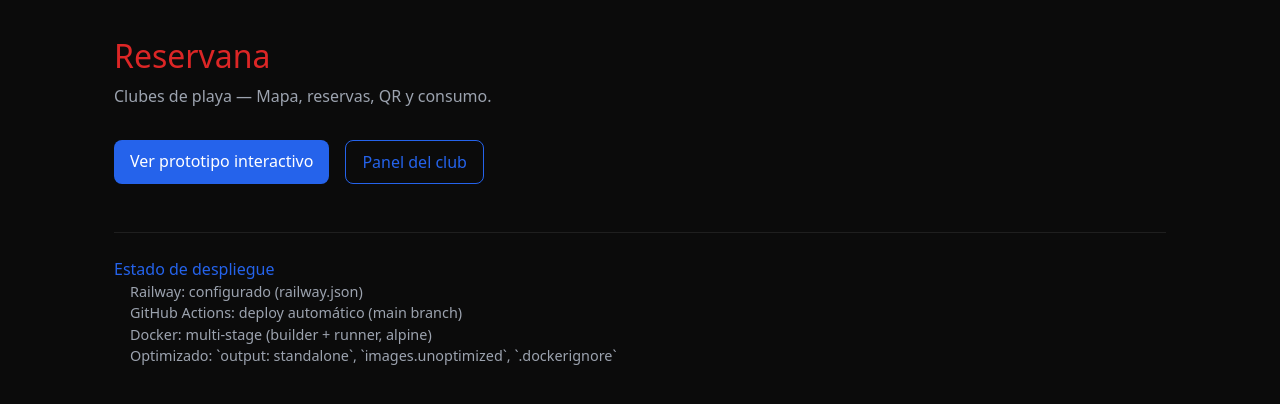
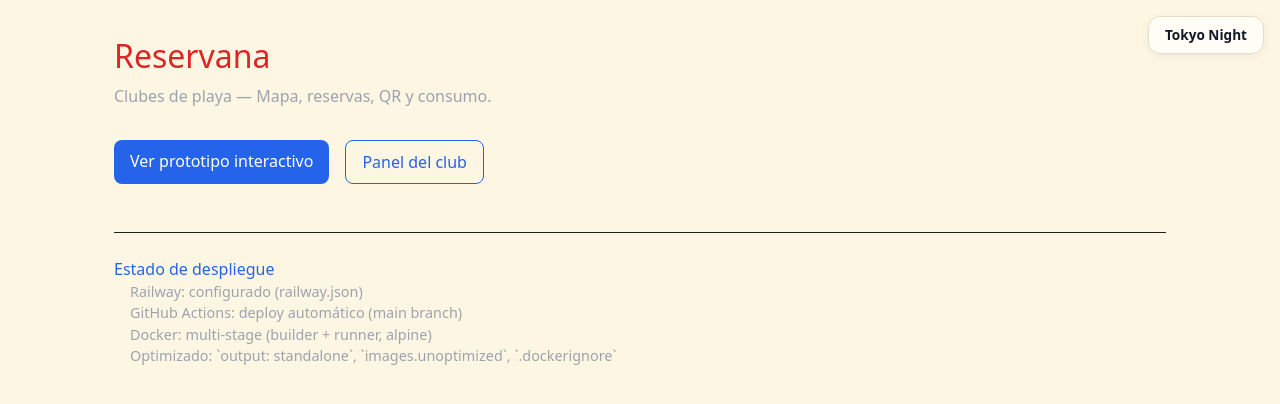
Before and after one commit to ReservacionDirecta/reservana, a Next.js app: page / in a window 1280 px wide. Shown: the top 404 px of the page. Built offline with nearby package versions, Linux system fonts and the light colour scheme.

Commit message:
feat: HeroUI integrado (Solaris Light + Tokyo Night toggle), Next 16.3.6 limpio, build PASS

```diff
--- a/app/components/AreaCard.tsx
+++ b/app/components/AreaCard.tsx
@@ -1,38 +1,6 @@
 import { BeachArea } from '../models/beach';
-interface AreaCardProps {
-  area: BeachArea;
-  onSelect: (areaId: string | number) => void;
-  status: 'libre' | 'reservada' | 'ocupada' | 'consumiendo';
-  selected?: boolean;
+interface P { area: BeachArea; onSelect: (id: string|number)=>void; status: 'libre'|'reservada'|'ocupada'|'consumiendo'; selected?: boolean; }
+export default function AreaCard({ area, onSelect, status, selected=false }: P) {
+  const s = { libre:{t:'Libre',c:'#22c55e'}, reservada:{t:'Reservada',c:'#eab308'}, ocupada:{t:'Ocupada',c:'#dc2626'}, consumiendo:{t:'Consumiendo',c:'#2563eb'} }[status];
+  return <button onClick={()=>onSelect(area.id)} style={{border:selected?'2px solid #eab308':'1px solid #1f1f1f', background:'#111', borderRadius:'0.75rem', padding:'0.6rem', textAlign:'center', cursor:'pointer', minWidth:'110px'}} aria-label={"A-"+String(area.id)}><span style={{fontWeight:700,fontSize:'0.85rem'}}>A-{area.id}</span></button>;
 }
-export default function AreaCard({ area, onSelect, status, selected = false }: AreaCardProps) {
-  const statusMap = {
-    libre: { text: 'Libre', color: '#22c55e', bg: '#052e16' },
-    reservada: { text: 'Reservada', color: '#eab308', bg: '#422006' },
-    ocupada: { text: 'Ocupada', color: '#dc2626', bg: '#450a0a' },
-    consumiendo: { text: 'Consumiendo', color: '#2563eb', bg: '#0a1c36' },
-  };
-  const s = statusMap[status];
-  const metaParts: string[] = [];
-  metaParts.push(area.type);
-  if (area.meta?.vista_mar) metaParts.push('Vista mar');
-  if (area.meta?.sombra) metaParts.push('Sombra');
-  return (
-    <button
-      onClick={() => onSelect(area.id)}
-      aria-label={`Área ${area.id}`}
-      style={{
-        display: 'flex', flexDirection: 'column', alignItems: 'center', textAlign: 'center',
-        gap: '0.35rem', padding: '0.6rem', borderRadius: '0.75rem',
-        border: selected ? '2px solid #eab308' : '1px solid #1f1f1f',
-        background: '#111', color: '#f4f4f4', cursor: 'pointer',
-        transition: 'transform 0.1s ease, border-color 0.2s, box-shadow 0.2s',
-        boxShadow: selected ? '0 0 0 2px #eab308' : 'none', minWidth: '110px',
-      }}
-    >
-      <span style={{ fontWeight: 700, fontSize: '0.85rem' }}>A-{area.id}</span>
-      <span style={{ fontSize: '0.7rem', color: '#9ca3af' }}>{metaParts.join(' · ')}</span>
-      <span style={{ display: 'inline-block', fontSize: '0.65rem', padding: '0.1rem 0.35rem', borderRadius: '0.25rem', marginTop: '0.15rem', background: s.bg, color: s.color, fontWeight: 600 }}>{s.text}</span>
-    </button>
-  );
-}
--- a/app/components/ConsumptionPanel.tsx
+++ b/app/components/ConsumptionPanel.tsx
@@ -1,29 +1,5 @@
 import { BeachConsumption } from '../models/consumption';
-interface ConsumptionPanelProps {
-  consumption: BeachConsumption[];
-  onAdd: (product: string) => void;
+interface P { consumption: BeachConsumption[]; onAdd: (product:string)=>void; }
+export default function ConsumptionPanel({ consumption, onAdd }: P) {
+  return <div style={{background:'#1a1a1a',borderRadius:'1rem',padding:'1.25rem',border:'1px solid #1f1f1f'}}><h3 style={{color:'#dc2626',margin:'0 0 .75rem',fontSize:'1.1rem'}}>Consumo</h3>{consumption.length===0?<p style={{color:'#9ca3af',fontSize:'.85rem',margin:'.5rem 0 1rem'}}>No hay consumos registrados.</p>:<ul style={{listStyle:'none',padding:0,margin:0,color:'#9ca3af',fontSize:'.85rem',lineHeight:1.6}}>{consumption.map(item=><li key={`${item.id}-${item.producto}`} style={{display:'flex',justifyContent:'space-between',borderBottom:'1px solid #2a2a2a',padding:'.35rem 0'}}><span>{item.producto}</span><span style={{color:'#e5e7eb'}}>{item.cantidad} x ${item.precio}</span></li>)}</ul>}<div style={{display:'flex',gap:'.5rem',marginTop:'1rem',flexWrap:'wrap'}}>{['Cerveza','Agua','Plato playa'].map(p=><button key={p} onClick={()=>onAdd(p)} style={{padding:'.35rem .75rem',borderRadius:'.375rem',border:'1px solid #2563eb',background:'#1a1a1a',color:'#2563eb',fontSize:'.8rem',cursor:'pointer'}}>+ {p}</button>)}</div></div>;
 }
-export default function ConsumptionPanel({ consumption, onAdd }: ConsumptionPanelProps) {
-  return (
-    <div style={{ background: '#1a1a1a', borderRadius: '1rem', padding: '1.25rem', border: '1px solid #1f1f1f' }}>
-      <h3 style={{ color: '#dc2626', margin: '0 0 .75rem', fontSize: '1.1rem' }}>Consumo</h3>
-      {consumption.length === 0 ? (
-        <p style={{ color: '#9ca3af', fontSize: '.85rem', margin: '.5rem 0 1rem' }}>No hay consumos registrados.</p>
-      ) : (
-        <ul style={{ listStyle: 'none', padding: 0, margin: 0, color: '#9ca3af', fontSize: '.85rem', lineHeight: 1.6 }}>
-          {consumption.map((item) => (
-            <li key={`${item.id}-${item.producto}`} style={{ display: 'flex', justifyContent: 'space-between', borderBottom: '1px solid #2a2a2a', padding: '.35rem 0' }}>
-              <span>{item.producto}</span>
-              <span style={{ color: '#e5e7eb' }}>{item.cantidad} x ${item.precio}</span>
-            </li>
-          ))}
-        </ul>
-      )}
-      <div style={{ display: 'flex', gap: '.5rem', marginTop: '1rem', flexWrap: 'wrap' }}>
-        {['Cerveza', 'Agua', 'Plato playa'].map((product) => (
-          <button key={product} onClick={() => onAdd(product)} style={{ padding: '.35rem .75rem', borderRadius: '.375rem', border: '1px solid #2563eb', background: '#1a1a1a', color: '#2563eb', fontSize: '.8rem', cursor: 'pointer' }}>+ {product}</button>
-        ))}
-      </div>
-    </div>
-  );
-}
--- a/app/components/QRAccess.tsx
+++ b/app/components/QRAccess.tsx
@@ -1,10 +1,5 @@
 import { BeachReservation } from '../models/reservation';
-interface QRAccessProps { reservation: BeachReservation | null; }
-export default function QRAccess({ reservation }: QRAccessProps) {
-  return (
-    <div style={{ border: '2px dashed #eab308', borderRadius: '1rem', padding: '1rem', textAlign: 'center', background: '#0a0a0a' }}>
-      <div style={{ fontFamily: 'monospace', fontSize: '2.2rem', letterSpacing: '.25rem', color: '#eab308', margin: '.3rem 0' }}>{reservation ? reservation.qr_token : '—'}</div>
-      <p style={{ fontSize: '.75rem', color: '#9ca3af', margin: 0 }}>Escanea para ver tu reserva y ordenar</p>
-    </div>
-  );
+interface P { reservation: BeachReservation|null; }
+export default function QRAccess({ reservation }: P) {
+  return <div style={{border:'2px dashed #eab308',borderRadius:'1rem',padding:'1rem',textAlign:'center',background:'#0a0a0a'}}><div style={{fontFamily:'monospace',fontSize:'2.2rem',letterSpacing:'.25rem',color:'#eab308',margin:'.3rem 0'}}>{reservation ? reservation.qr_token : '—'}</div><p style={{fontSize:'.75rem',color:'#9ca3af',margin:0}}>Escanea para ver tu reserva y ordenar</p></div>;
 }
--- /dev/null
+++ b/app/components/ThemeToggle.tsx
@@ -0,0 +1,37 @@
+'use client';
+import { useState, useEffect } from 'react';
+
+export default function ThemeToggle() {
+  const [theme, setTheme] = useState<'light' | 'dark'>('light');
+
+  useEffect(() => {
+    const html = document.documentElement;
+    html.classList.remove('light', 'dark');
+    html.classList.add(theme);
+  }, [theme]);
+
+  return (
+    <button
+      onClick={() => setTheme(t => (t === 'light' ? 'dark' : 'light'))}
+      aria-label="Cambiar tema"
+      style={{
+        position: 'fixed',
+        top: '1rem',
+        right: '1rem',
+        zIndex: 50,
+        padding: '.5rem 1rem',
+        borderRadius: '.75rem',
+        border: '1px solid var(--border)',
+        background: 'var(--card)',
+        color: 'var(--fg)',
+        cursor: 'pointer',
+        fontWeight: 600,
+        fontSize: '.85rem',
+        boxShadow: '0 2px 8px var(--shadow)',
+        transition: 'all .2s ease',
+      }}
+    >
+      {theme === 'light' ? 'Tokyo Night' : 'Solaris Light'}
+    </button>
+  );
+}
--- a/app/globals.css
+++ b/app/globals.css
@@ -1,22 +1,53 @@
 @import "tailwindcss";
 
+/* Solaris Light (tema claro) + Tokyo Night (tema oscuro) */
+:root {
+  --bg: #fdf6e3;          /* solaris warm cream */
+  --fg: #111827;          /* deep ink */
+  --card: #fffdf5;        /* warm white */
+  --border: #e8dcc8;      /* warm sand */
+  --muted: #7a6e5a;       /* warm gray */
+  --red: #c2410c;         /* burnt orange */
+  --blue: #1e40af;        /* navy */
+  --gold: #d97706;        /* amber */
+  --surface: #f7f3e8;     /* light surface */
+  --shadow: rgba(17,24,39,0.06);
+}
+
+.dark {
+  --bg: #0f1117;
+  --fg: #f4f4f4;
+  --card: #161b22;
+  --border: #1f2937;
+  --muted: #9ca3af;
+  --red: #f87171;
+  --blue: #60a5fa;
+  --gold: #facc15;
+  --surface: #111827;
+  --shadow: rgba(255,255,255,0.05);
+  --accent-violet: #a78bfa;
+  --accent-cyan: #22d3ee;
+  --surface-glass: rgba(22,27,34,0.75);
+}
+
 @theme {
-  --color-background: #0b0b0b;
-  --color-foreground: #f4f4f4;
-  --color-card: #111;
-  --color-border: #1f1f1f;
-  --color-muted: #9ca3af;
-  --color-red: #dc2626;
-  --color-blue: #2563eb;
-  --color-gold: #eab308;
-  --font-sans: system-ui, -apple-system, sans-serif;
+  --color-background: var(--bg);
+  --color-foreground: var(--fg);
+  --color-card: var(--card);
+  --color-border: var(--border);
+  --color-muted: var(--muted);
+  --color-red: var(--red);
+  --color-blue: var(--blue);
+  --color-gold: var(--gold);
+  --font-sans: system-ui, -apple-system, "Segoe UI", sans-serif;
 }
 
 body {
-  background: var(--color-background);
-  color: var(--color-foreground);
+  background: var(--bg);
+  color: var(--fg);
   font-family: var(--font-sans);
   line-height: 1.5;
   -webkit-font-smoothing: antialiased;
   -moz-osx-font-smoothing: grayscale;
+  transition: background 0.35s ease, color 0.35s ease;
 }
--- a/app/layout.tsx
+++ b/app/layout.tsx
@@ -1,4 +1,5 @@
 import './globals.css';
+import ThemeToggle from './components/ThemeToggle';
 
 export const metadata = {
   title: 'Reservana — Beach Club PMS',
@@ -7,8 +8,11 @@
 
 export default function RootLayout({ children }: { children: React.ReactNode }) {
   return (
-    <html lang="es">
-      <body style={{ fontFamily: 'system-ui, sans-serif', background: '#0b0b0b', color: '#f4f4f4', margin: 0 }}>{children}</body>
+    <html lang="es" className="light">
+      <body style={{ fontFamily: 'system-ui, sans-serif', background: 'var(--bg)', color: 'var(--fg)', margin: 0, minHeight: '100vh' }}>
+        <ThemeToggle />
+        {children}
+      </body>
     </html>
   );
 }
```
Also changed, not shown: app/components/ReservationForm.tsx (+6 -34 lines).
